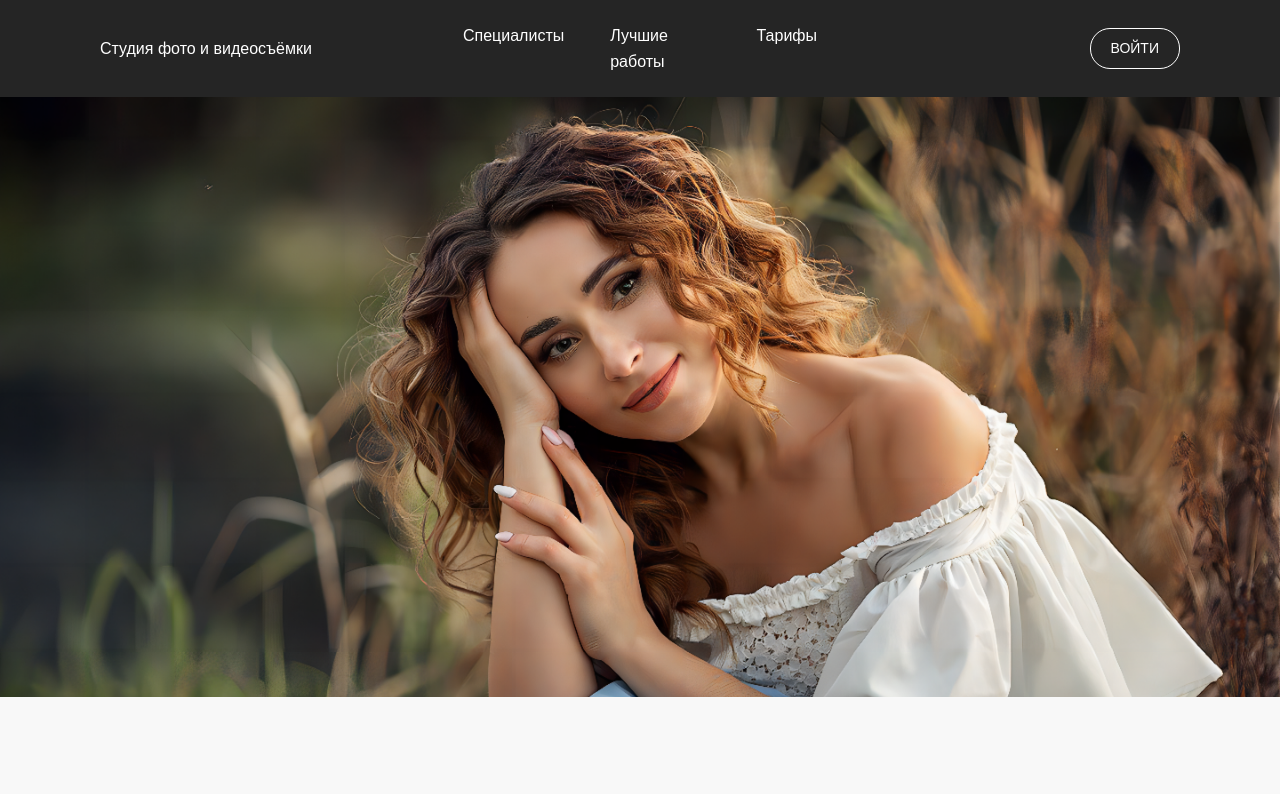
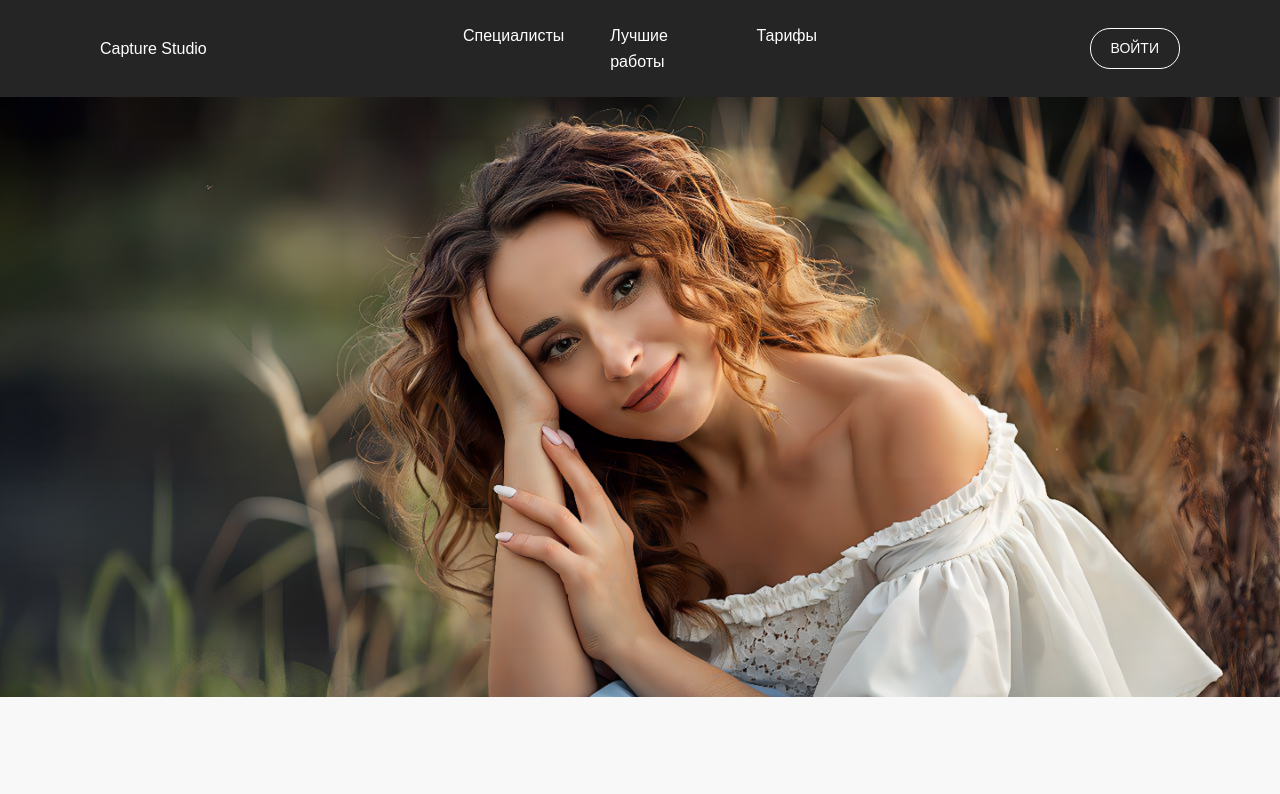
Before and after one commit to kseniy-netizen/coursework, a Vue app: page / in a window 1280 px wide. Shown: the top 794 px of the page. Built offline with nearby package versions, Linux system fonts and the light colour scheme.

Commit message:
Пока так

```diff
--- a/src/components/Header.vue
+++ b/src/components/Header.vue
@@ -1,7 +1,7 @@
 <template>
     <header class="site-header">
         <!-- Левый блок - название студии -->
-        <div class="studio-name">Студия фото и видеосъёмки</div>
+        <div class="studio-name">Capture Studio</div>
 
         <!-- Центральный блок - основная навигация -->
         <nav class="main-nav">
```
